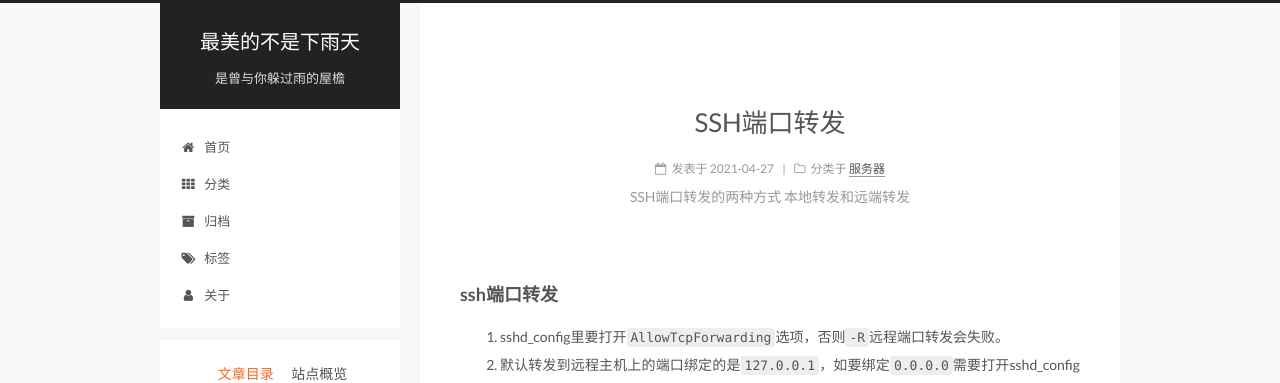
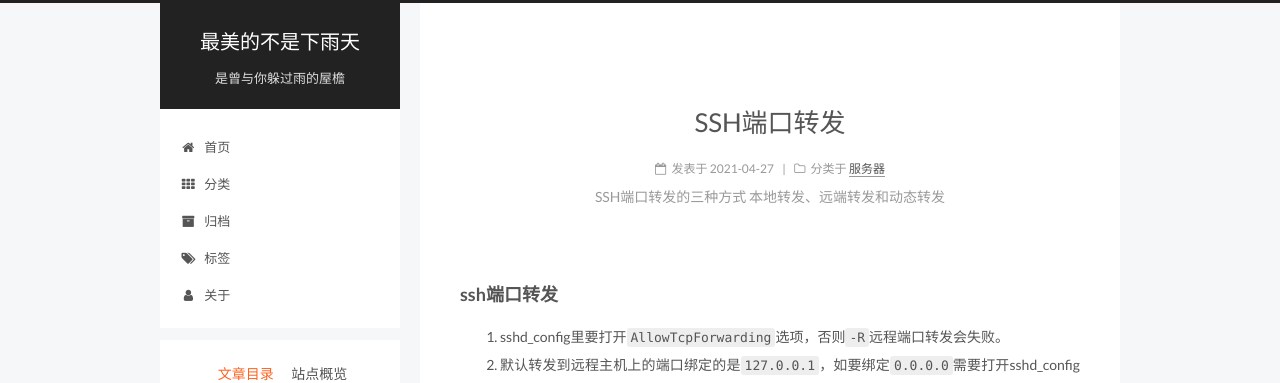
Before and after one commit to 1269146988/1269146988.github.io, a Jekyll site: the page built from docs/_posts/2021-04-27-ssh-端口转发.md, in a window 1280 px wide. Shown: the top 383 px of the page. Built offline with Jekyll 4.4.1, drawn with Linux system fonts in a browser that asks for light colours; comment, search, counter and statistics services are not loaded.

Commit message:
修改ssh文档

```diff
--- a/docs/_posts/2021-04-27-ssh-端口转发.md
+++ b/docs/_posts/2021-04-27-ssh-端口转发.md
@@ -1,7 +1,7 @@
 ---
 title: SSH端口转发
 date: 2021-04-27 9:29:00
-description: SSH端口转发的两种方式 本地转发和远端转发
+description: SSH端口转发的三种方式 本地转发、远端转发和动态转发
 categories:
 - 服务器
 ---
```
